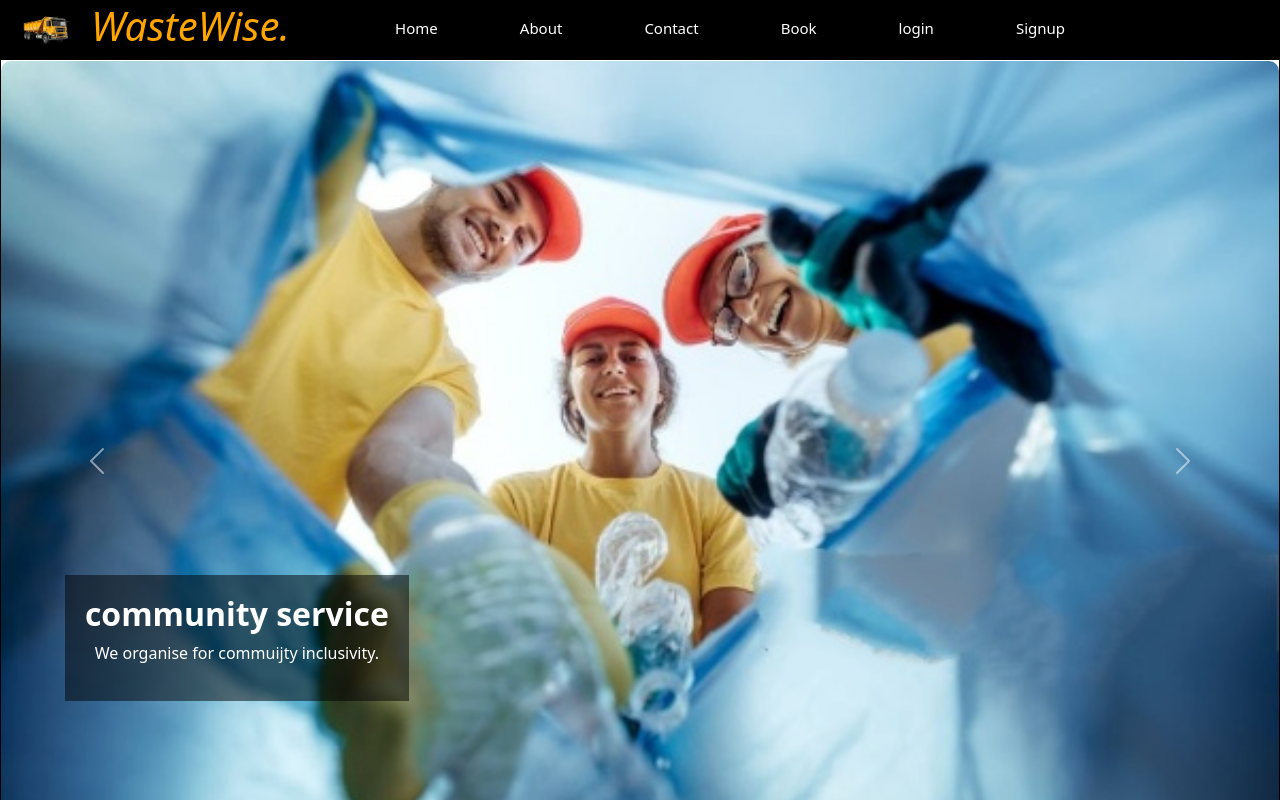
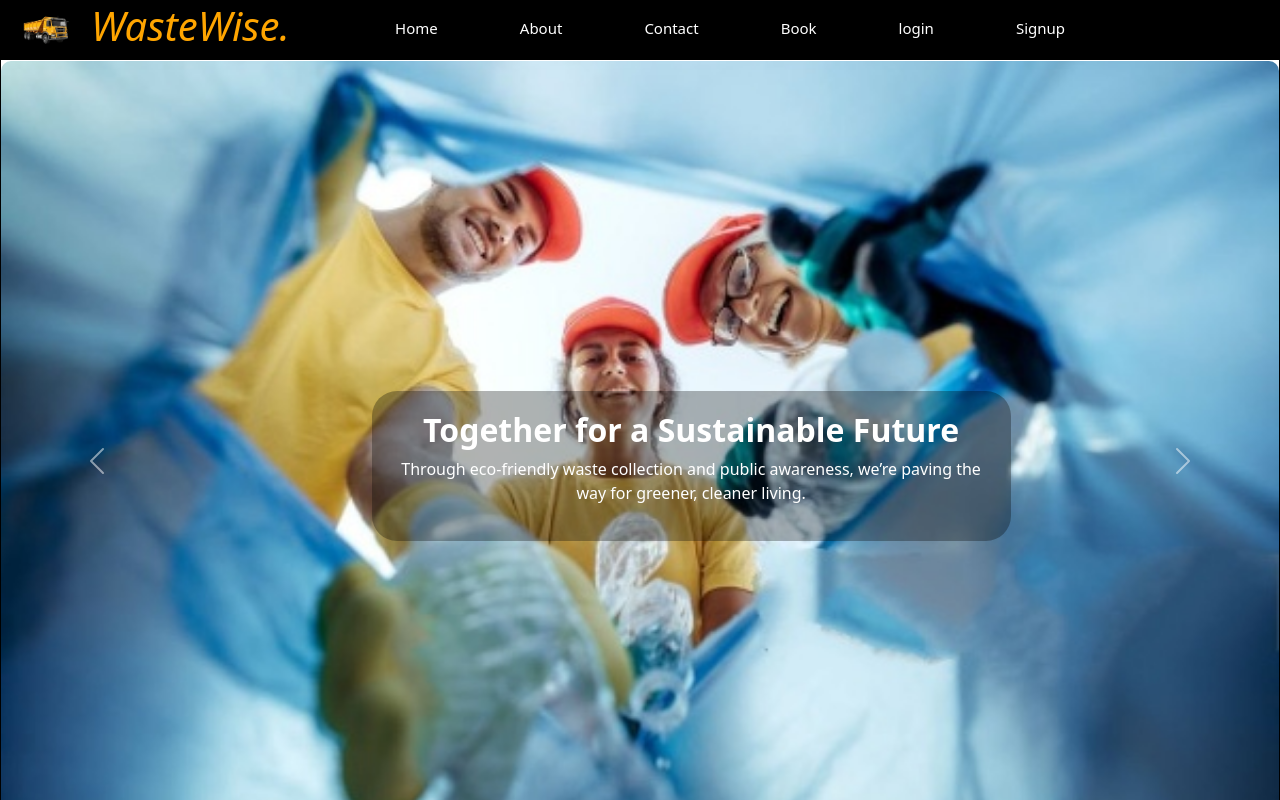
Before and after one commit to jianna4/wastewise, a React (Vite) app in the folder frontend/app/: page /about in a window 1280 px wide. Shown: the top 800 px of the page. Built offline with nearby package versions, Linux system fonts and the light colour scheme.

Commit message:
about changes

```diff
--- a/frontend/app/src/pages/About.jsx
+++ b/frontend/app/src/pages/About.jsx
@@ -86,22 +86,22 @@ function About() {
           <Carousel.Item interval={3000}> {/* Adjust interval as needed */}
              <img src={img1} alt="First slide" className='w-full h-screen object-cover object-center'/>
             <Carousel.Caption>
-              <h3>Here for you</h3>
-              <p>Our able team making sure that we leave your environment squicky clean</p>
+              <h3>Here for a Cleaner Tomorrow</h3>
+              <p>Our dedicated team works tirelessly to ensure waste is collected, sorted, and managed responsibly every day.</p>
             </Carousel.Caption>
           </Carousel.Item>
           <Carousel.Item interval={3000}>
             <img src={img2} alt="Second slide" className='w-full h-screen object-cover object-center'/>
             <Carousel.Caption>
-              <h3>community service</h3>
-              <p>We organise for commuijty inclusivity.</p>
+              <h3>Together for a Sustainable Future</h3>
+              <p>Through eco-friendly waste collection and public awareness, we’re paving the way for greener, cleaner living.</p>
             </Carousel.Caption>
           </Carousel.Item>
           <Carousel.Item interval={3000}>
             <img src={img3} alt="Third slide" className='w-full h-screen object-cover object-center'/>
             <Carousel.Caption>
-              <h3>For a better earth</h3>
-              <p>yes yes yes.</p>
+              <h3>Serving Communities with Care</h3>
+              <p>We partner with local neighborhoods to keep streets clean, promote recycling, and build a healthier environment for all.</p>
             </Carousel.Caption>
           </Carousel.Item>
         </Carousel>
--- a/frontend/app/src/styiling/About.scss
+++ b/frontend/app/src/styiling/About.scss
@@ -5,29 +5,33 @@ $primary-color2: #FFA500;
 }
 .carousell {
   margin: 0 auto; /* This centers the carousel */
+
 }
 
 .carousel {
   border-radius: 10px; /* Optional: adds rounded corners */
   overflow: hidden; /* Keeps the rounded corners visible */
+
 }
 
 .imgca {
   width: 100%;
    min-height: 100vh; /* Fixed height for consistency */
   object-fit: cover; /* Ensures images cover the area without distortion */
+
 }
 
 .carousel-caption {
   text-align: center;
-  left: 5%;
+  left: 29%;
   right: auto;
-  bottom: 20%;
+  bottom: 40%;
   padding: 20px;
-  background-color: rgba(0, 0, 0, 0.5); /* Semi-transparent background */
-  //border-radius: 5px;
+  background-color: rgba(0, 0, 0, 0.3); /* Semi-transparent background */
+  border-radius: 25px;
   max-width: 50%; /* Limits caption width */
   margin-top: 20px;
+
 
 }
 
```
